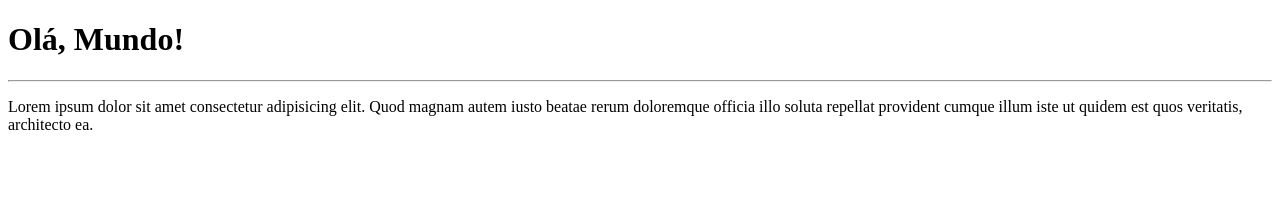
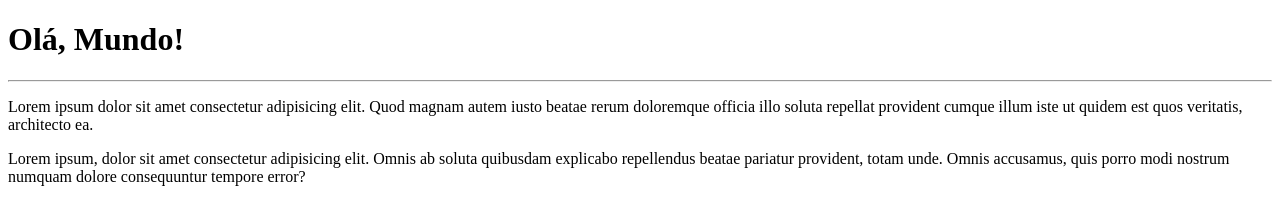
Before and after one commit to Xande-05/Ola-Mundo, a plain HTML site: page Site-Exemplo/Index.html in a window 1280 px wide. Drawn offline with Linux system fonts and the light colour scheme.

Commit message:
Adicionei um parágrafo

```diff
--- a/Site-Exemplo/Index.html
+++ b/Site-Exemplo/Index.html
@@ -9,5 +9,6 @@
     <h1>Olá, Mundo!</h1>
     <hr>
     <p>Lorem ipsum dolor sit amet consectetur adipisicing elit. Quod magnam autem iusto beatae rerum doloremque officia illo soluta repellat provident cumque illum iste ut quidem est quos veritatis, architecto ea.</p>
+    <p>Lorem ipsum, dolor sit amet consectetur adipisicing elit. Omnis ab soluta quibusdam explicabo repellendus beatae pariatur provident, totam unde. Omnis accusamus, quis porro modi nostrum numquam dolore consequuntur tempore error?</p>
 </body>
 </html>
```
